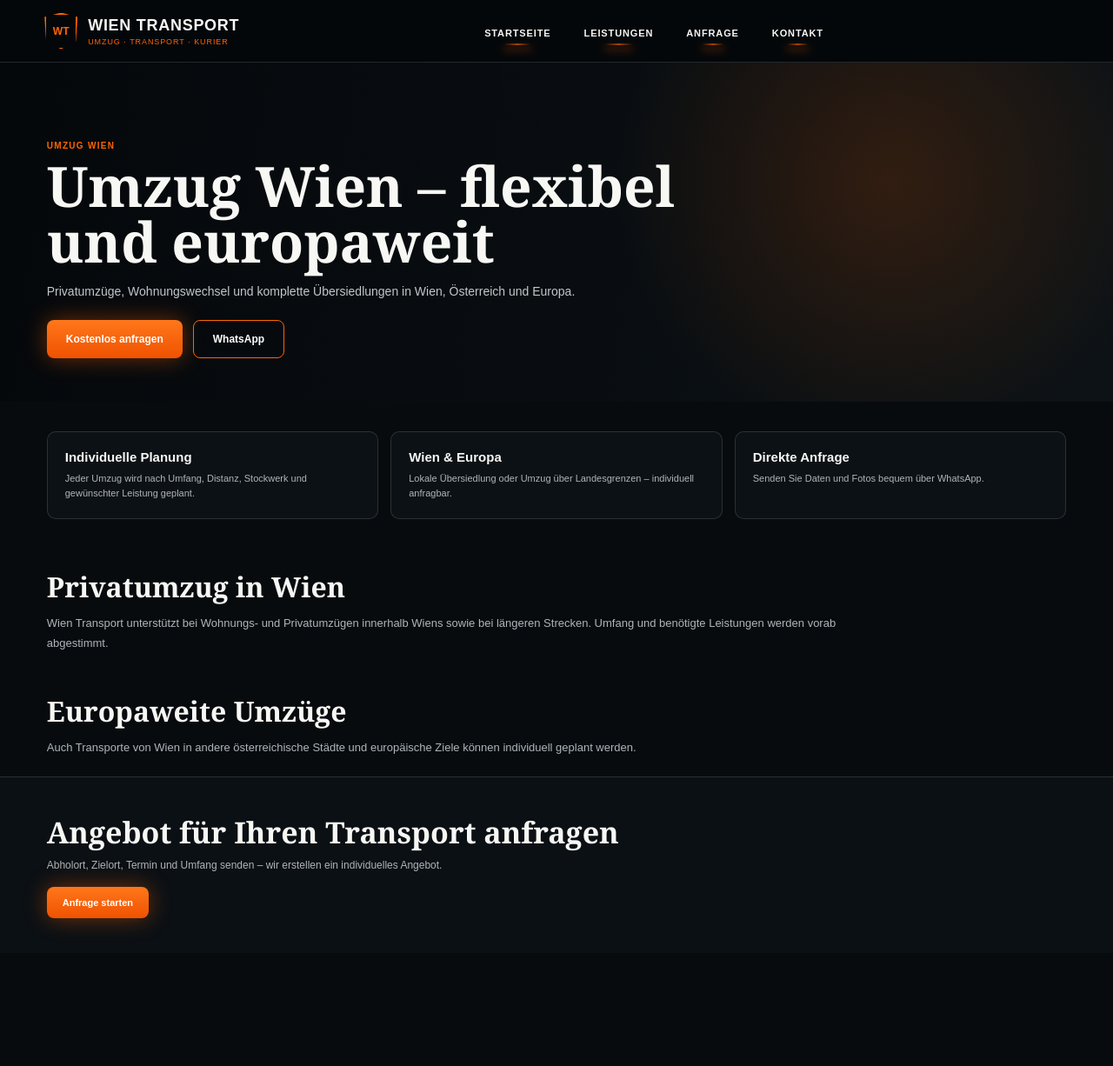
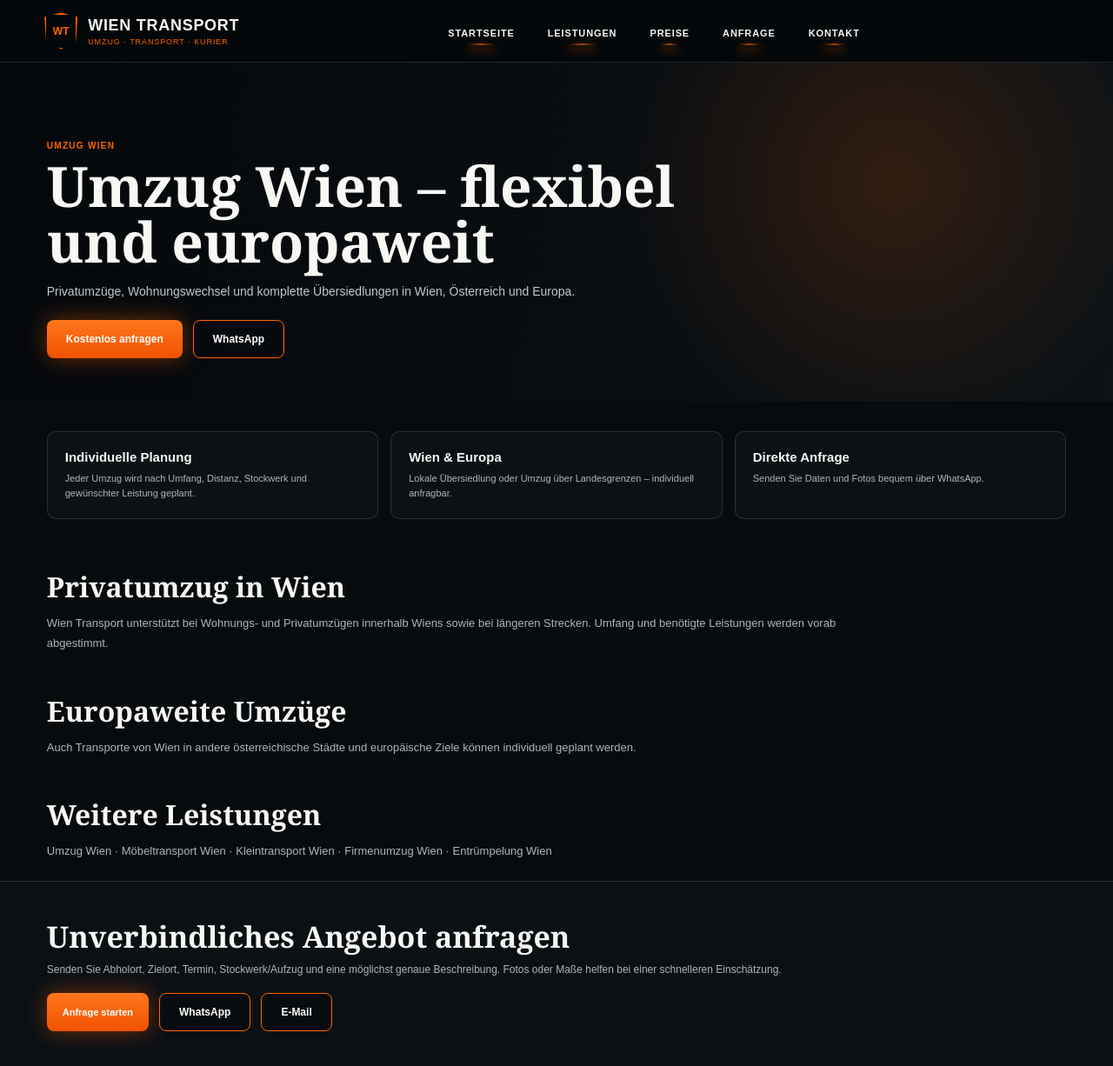
Before and after one commit to aliarslankg/wientransport, a Next.js app: page /umzug-wien in a window 1280 px wide. Shown: the whole page at 87% size. Before the commit the page ends 1096 px from the top, so only its background shows below. Built offline with nearby package versions, Linux system fonts and the light colour scheme.

Commit message:
Improve service page SEO and conversion structure

```diff
--- a/app/components/ServicePage.js
+++ b/app/components/ServicePage.js
@@ -1,10 +1,22 @@
 import Link from "next/link";
-export default function ServicePage({eyebrow,title,intro,points=[],sections=[]}){
+
+const phone = "436608624444";
+const email = "aa66tx@gmail.com";
+
+export default function ServicePage({eyebrow,title,intro,points=[],sections=[],faqs=[]}){
+ const whatsapp=`https://wa.me/${phone}?text=${encodeURIComponent(`Hallo Wien Transport, ich interessiere mich für: ${title}`)}`;
+ const faqSchema=faqs.length?{"@context":"https://schema.org","@type":"FAQPage",mainEntity:faqs.map(([q,a])=>({"@type":"Question",name:q,acceptedAnswer:{"@type":"Answer",text:a}}))}:null;
+ const serviceSchema={"@context":"https://schema.org","@type":"Service",name:title,description:intro,provider:{"@type":"MovingCompany",name:"Wien Transport",telephone:"+43 660 862 44 44",email,address:{"@type":"PostalAddress",streetAddress:"Tokiostraße 3/1/14",postalCode:"1220",addressLocality:"Wien",addressCountry:"AT"}},areaServed:["Wien","Österreich","Europa"]};
+
  return <main>
-  <header><Link className="brand" href="/"><span>WT</span><div><b>WIEN TRANSPORT</b><small>UMZUG · TRANSPORT · KURIER</small></div></Link><nav><Link href="/">Startseite</Link><Link href="/#services">Leistungen</Link><Link href="/#quote">Anfrage</Link><Link href="/#contact">Kontakt</Link></nav></header>
-  <section className="serviceHero"><div><p className="eyebrow">{eyebrow}</p><h1>{title}</h1><p>{intro}</p><div className="actions"><Link className="primary" href="/#quote">Kostenlos anfragen</Link><a className="secondary" href="https://wa.me/436608624444">WhatsApp</a></div></div></section>
+  <header><Link className="brand" href="/"><span>WT</span><div><b>WIEN TRANSPORT</b><small>UMZUG · TRANSPORT · KURIER</small></div></Link><nav><Link href="/">Startseite</Link><Link href="/#services">Leistungen</Link><Link href="/#preise">Preise</Link><Link href="/#quote">Anfrage</Link><Link href="/#contact">Kontakt</Link></nav></header>
+  <section className="serviceHero"><div><p className="eyebrow">{eyebrow}</p><h1>{title}</h1><p>{intro}</p><div className="actions"><Link className="primary" href="/#quote">Kostenlos anfragen</Link><a className="secondary" href={whatsapp} target="_blank" rel="noopener noreferrer">WhatsApp</a></div></div></section>
   <section className="section"><div className="detailPoints">{points.map(([a,b])=><article key={a}><h3>{a}</h3><p>{b}</p></article>)}</div></section>
   {sections.map(([h,p])=><section className="seoText section" key={h}><h2>{h}</h2><p>{p}</p></section>)}
-  <section className="serviceBottom"><h2>Angebot für Ihren Transport anfragen</h2><p>Abholort, Zielort, Termin und Umfang senden – wir erstellen ein individuelles Angebot.</p><Link className="primary" href="/#quote">Anfrage starten</Link></section>
+  {faqs.length>0&&<section className="section faqSection"><div className="head"><div><p className="eyebrow">HÄUFIGE FRAGEN</p><h2>Fragen zu {title}</h2></div></div><div className="faqList">{faqs.map(([q,a])=><details key={q}><summary>{q}</summary><p>{a}</p></details>)}</div></section>}
+  <section className="section seoText"><h2>Weitere Leistungen</h2><p><Link href="/umzug-wien">Umzug Wien</Link> · <Link href="/moebeltransport-wien">Möbeltransport Wien</Link> · <Link href="/kleintransport-wien">Kleintransport Wien</Link> · <Link href="/firmenumzug-wien">Firmenumzug Wien</Link> · <Link href="/entruempelung-wien">Entrümpelung Wien</Link></p></section>
+  <section className="serviceBottom"><h2>Unverbindliches Angebot anfragen</h2><p>Senden Sie Abholort, Zielort, Termin, Stockwerk/Aufzug und eine möglichst genaue Beschreibung. Fotos oder Maße helfen bei einer schnelleren Einschätzung.</p><div className="actions"><Link className="primary" href="/#quote">Anfrage starten</Link><a className="secondary" href={whatsapp} target="_blank" rel="noopener noreferrer">WhatsApp</a><a className="secondary" href={`mailto:${email}?subject=${encodeURIComponent(title)}`}>E-Mail</a></div></section>
+  <script type="application/ld+json" dangerouslySetInnerHTML={{__html:JSON.stringify(serviceSchema)}}/>
+  {faqSchema&&<script type="application/ld+json" dangerouslySetInnerHTML={{__html:JSON.stringify(faqSchema)}}/>}
  </main>
 }
```
